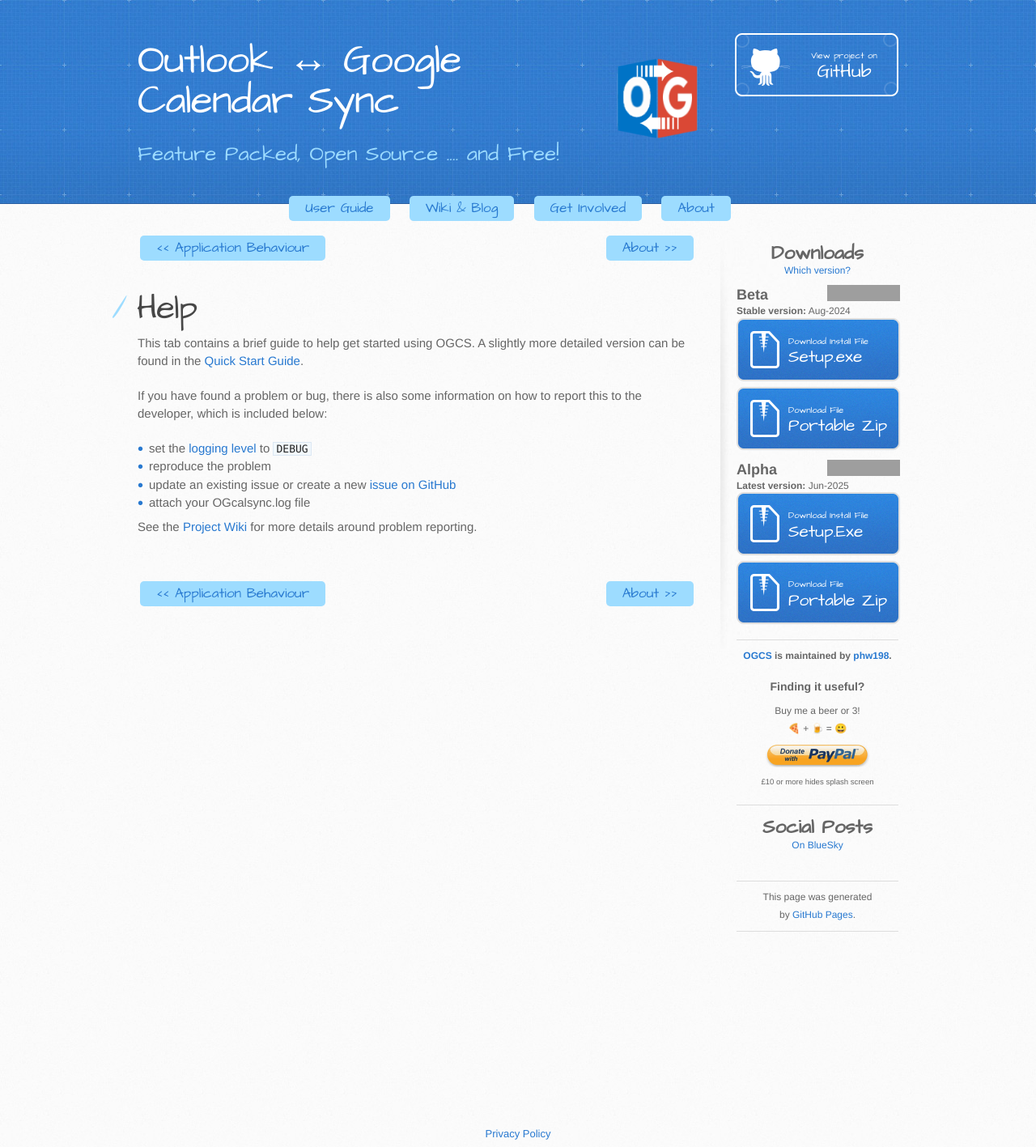
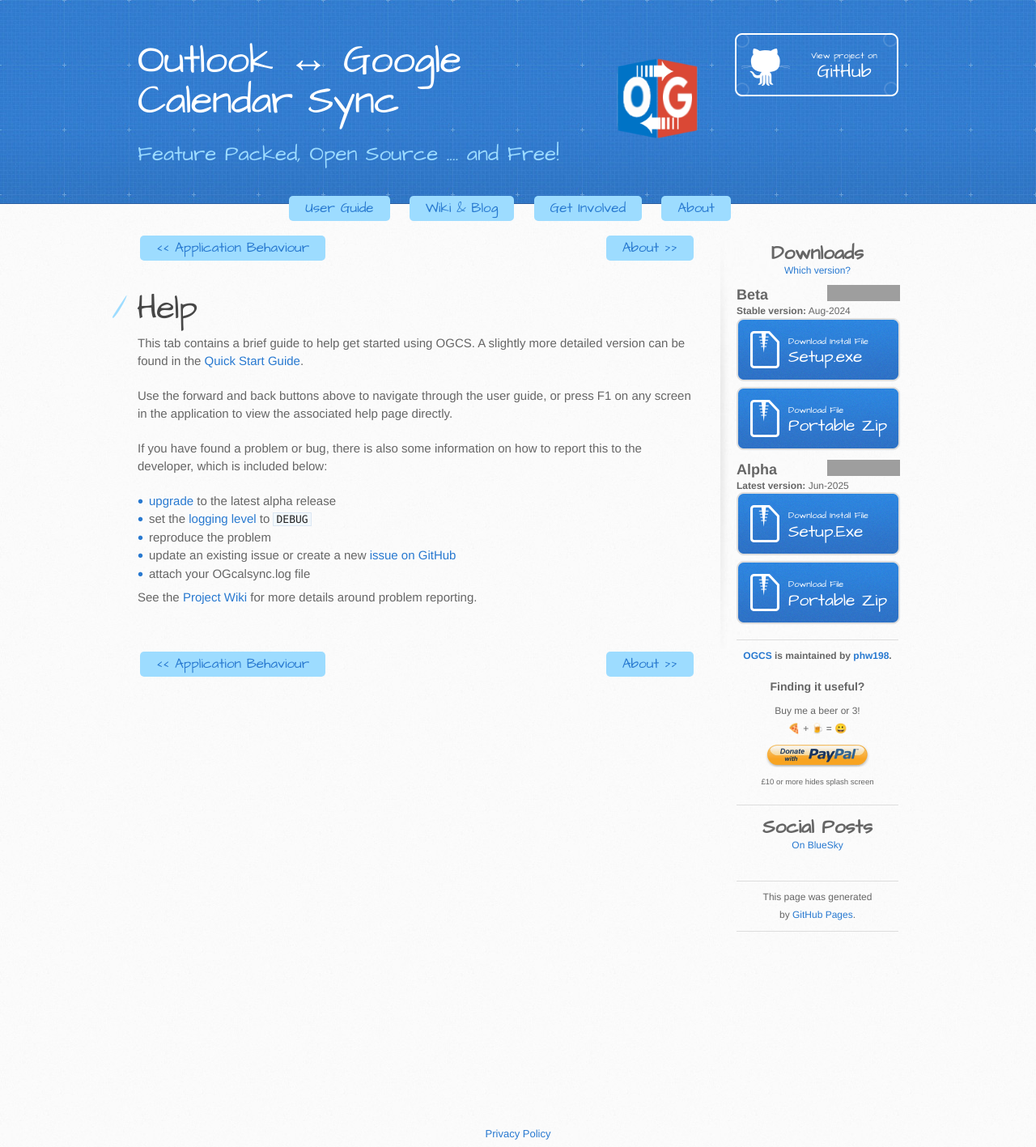
Before and after one commit to phw198/OutlookGoogleCalendarSync, a Jekyll site: the page built from guide/help.md, in a window 1280 px wide. Shown: the whole page at 81% size. Built offline with Jekyll 4.4.1, drawn with Linux system fonts in a browser that asks for light colours; emoji names are drawn with the system emoji font; a script that is not in the unit is left out; grey boxes are pictures that could not be loaded.

Commit message:
Update help.md

```diff
--- a/guide/help.md
+++ b/guide/help.md
@@ -12,7 +12,10 @@ next-url: about
 
 This tab contains a brief guide to help get started using OGCS. A slightly more detailed version can be found in the [Quick Start Guide](quickstart).
 
+Use the forward and back buttons above to navigate through the user guide, or press F1 on any screen in the application to view the associated help page directly.
+
 If you have found a problem or bug, there is also some information on how to report this to the developer, which is included below:
+* [upgrade](https://github.com/phw198/OutlookGoogleCalendarSync/wiki/Upgrading) to the latest alpha release
 * set the [logging level](appbehaviour#logging) to `DEBUG`
 * reproduce the problem
 * update an existing issue or create a new [issue on GitHub]({{ site.github-repo }}/issues)
```
